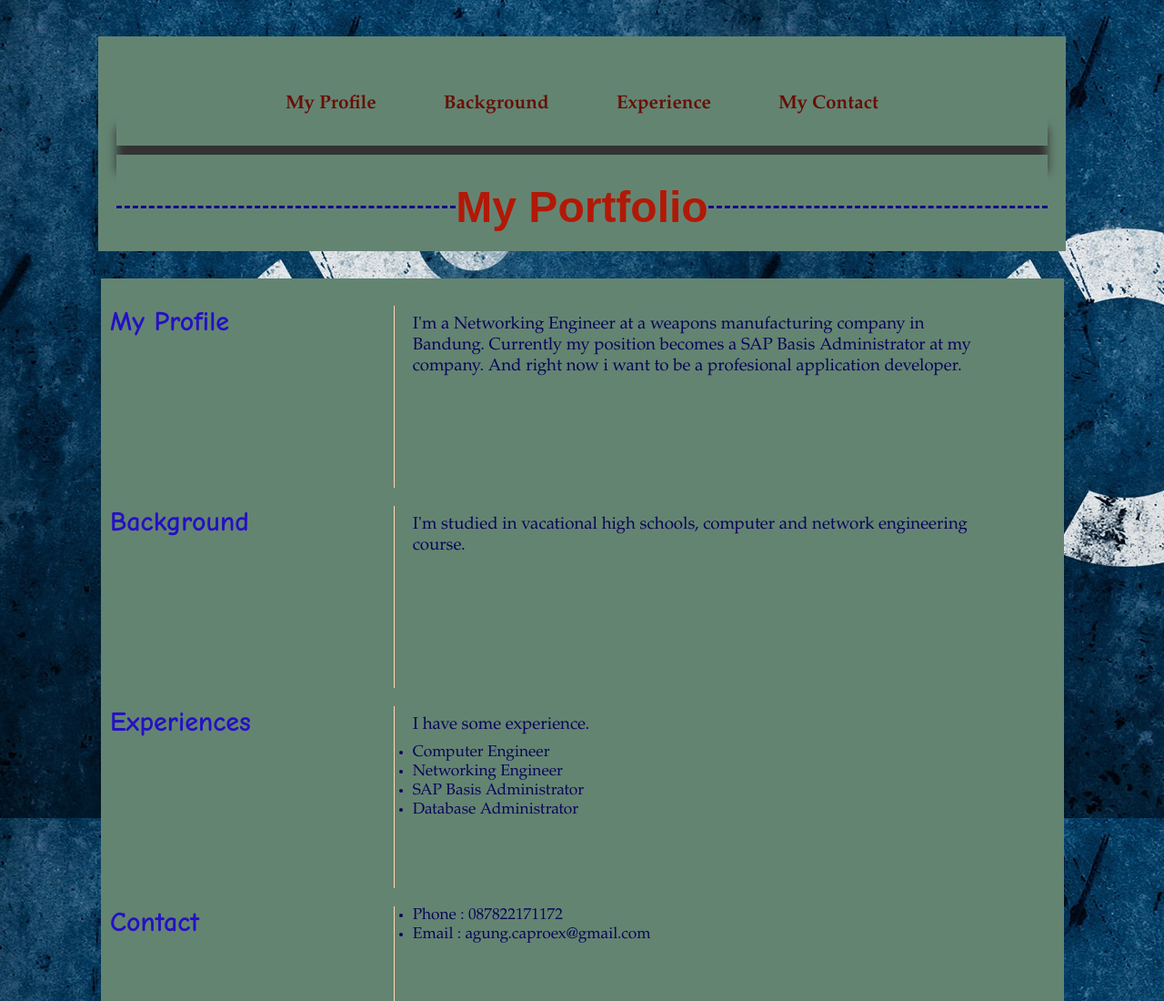
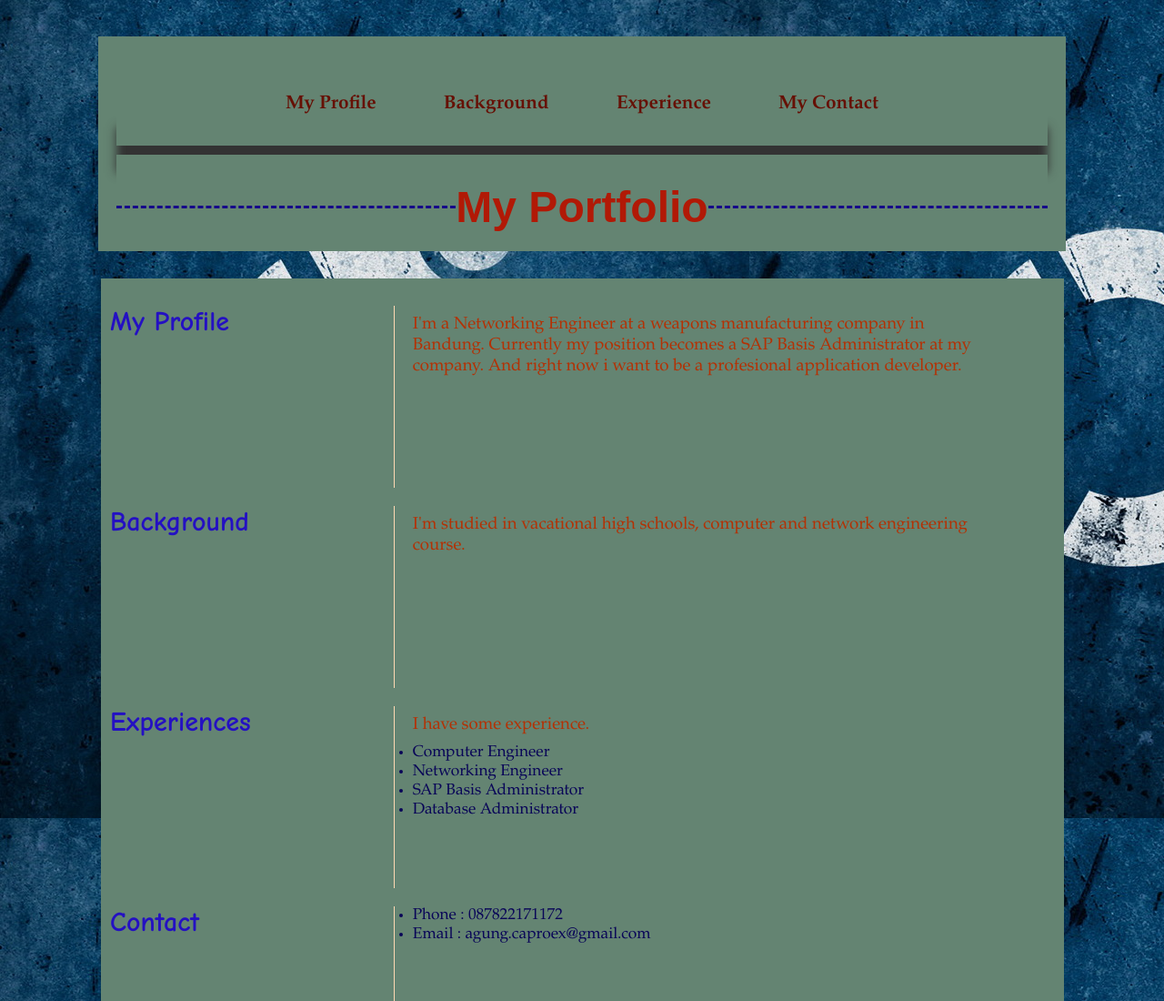
Before and after one commit to agungcaproex/agungcaproex.github.io, a plain HTML site: page index.html in a window 1280 px wide. Shown: the top 1100 px of the page at 91% size. Drawn offline with Linux system fonts and the light colour scheme.

Commit message:
commit ke 3

```diff
--- a/css/style.css
+++ b/css/style.css
@@ -109,7 +109,7 @@ hr {
 .substance p{
 	text-align : left;
 	font-size : 12pt;
-    color : #04F641;
+    color : #B43104;
     padding-left : 5pt;
     left : 0;
 	top : 7pt;
@@ -132,7 +132,7 @@ hr {
 }
 
 .content p{
-	color : #090558;
+
 	font-family : Garamond;
 	font-size : 14pt;
 }
```
